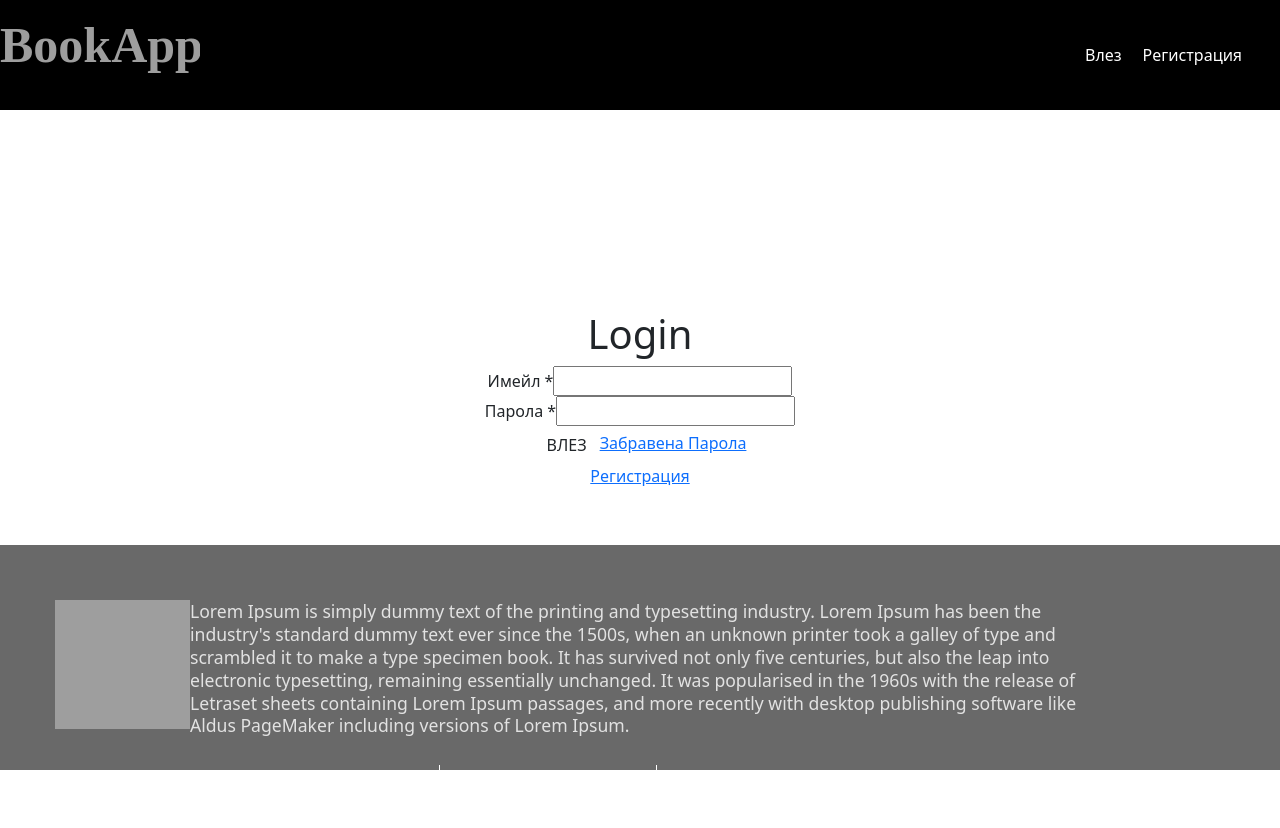
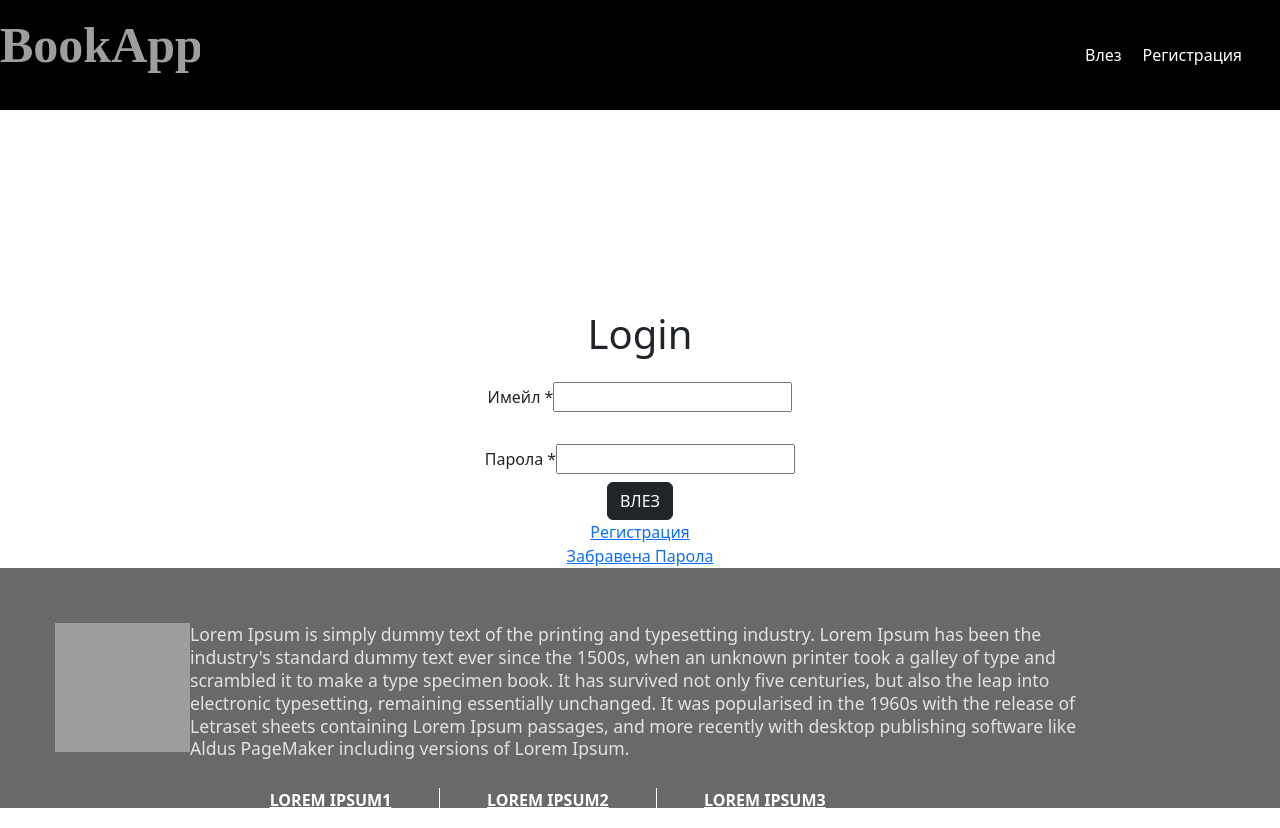
Before and after one commit to lubishata/bookstore, a React app in the folder frontend/: page /login in a window 1280 px wide. Before the commit the page ends 805 px from the top, so only its background shows below. Built offline with nearby package versions, Linux system fonts and the light colour scheme; grey boxes are pictures that could not be loaded.

Commit message:
some styling changes

```diff
--- a/frontend/src/components/Button.tsx
+++ b/frontend/src/components/Button.tsx
@@ -18,7 +18,7 @@ const Button = (props: ButtonProps) => {
     'btn--black': type === "black",
     'btn--rounded': rounded,
     'btn--gradient-lightblue': gradient == "light",
-    'btn--gradient-darkblue': gradient == "dark",
+    'btn-dark': gradient == "dark",
   });
 
   return (
--- a/frontend/src/components/Footer/style/footerstyle.css
+++ b/frontend/src/components/Footer/style/footerstyle.css
@@ -12,17 +12,19 @@ body {
 
 .footer {
 	width: 100%;
-	 min-height: 225px;
+	min-height: 240px;
 	height: auto;
 	background-color: #696969;
 	color: #e2e2e2;
 	padding-top: 55px;
 	z-index: 100;
 }
+
 .footer__container {
 	max-width: 1170px;
 	margin: 0 auto;
 }
+
 .footer__logo {
 	display: block;
 	width: 135px;
@@ -31,10 +33,12 @@ body {
 	font-size: 85px;
 	background: transparent url('https://imgtr.ee/images/2023/07/16/0283e97ddfd922c8cc29df74352222e4.png') no-repeat;
 }
+
 .footer__content {
 	max-width: 1030px;
 	float: left;
 }
+
 .footer__link {
 	margin-top: 12px;
 	display: inline-block;
@@ -48,20 +52,28 @@ body {
 	font-size: 1em;
 	box-sizing: border-box;
 }
+
 .footer__link a {
 	color: white;
 }
- .footer__link--first, .footer__link:nth-child(5) {
+
+.footer__link--first,
+.footer__link:nth-child(5) {
 	border-left-width: 0;
 }
- .footer__link--active a, .footer__link:hover > a, .footer__link:hover > span {
+
+.footer__link--active a,
+.footer__link:hover>a,
+.footer__link:hover>span {
 	color: black !important;
 	cursor: pointer;
 }
- .footer__link--last:hover > span {
+
+.footer__link--last:hover>span {
 	color: inherit !important;
 	cursor: default;
 }
+
 .footer__icon-phone {
 	display: inline-block;
 	width: 15px;
@@ -71,36 +83,45 @@ body {
 	top: 4px;
 	font-size: 21px;
 }
+
 .footer__text {
 	line-height: 1.3em;
 	margin-bottom: 12px;
 	font-size: 1.1em;
 	color: #e2e2e2;
 }
+
 @media (max-width: 1380px) {
 	.footer__content {
 		width: 80%;
 	}
 }
+
 @media (max-width: 1100px) {
 	.footer {
 		padding-bottom: 30px;
 	}
+
 	.footer__link {
 		width: 29%;
 	}
+
 	.footer__link:nth-child(5) {
 		border-left-width: 1px;
 	}
-	 .footer__link--last, .footer__link:nth-child(4) {
+
+	.footer__link--last,
+	.footer__link:nth-child(4) {
 		border-left-width: 0;
 	}
 }
+
 @media (max-width: 920px) {
 	.footer__link {
 		width: 33%;
 	}
 }
+
 @media (max-width: 760px) {
 	.footer {
 		min-height: 300px;
@@ -108,27 +129,35 @@ body {
 		display: inline-block;
 		margin-bottom: -10px;
 	}
+
 	.footer__link {
 		width: 49%;
 	}
-	 .footer__link:nth-child(3), .footer__link:nth-child(5) {
+
+	.footer__link:nth-child(3),
+	.footer__link:nth-child(5) {
 		border-left-width: 0;
 	}
+
 	.footer__link:nth-child(4) {
 		border-left-width: 1px;
 	}
+
 	.footer__logo {
 		display: none;
 	}
+
 	.footer__content {
 		width: 89%;
 		padding: 0 5%;
 	}
 }
+
 @media (max-width: 540px) {
 	.footer__content {
 		margin-bottom: 20px;
 	}
+
 	.footer__link {
 		width: 100%;
 		text-align: left;
@@ -136,6 +165,7 @@ body {
 		margin-bottom: 5px;
 		border-left: solid 1px white !important;
 	}
+
 	.footer__link--first {
 		margin-top: 20px;
 	}
--- a/frontend/src/components/Form/Form.jsx
+++ b/frontend/src/components/Form/Form.jsx
@@ -307,7 +307,7 @@ class Form extends PureComponent {
           <div className="field-group mt-30">
             <Button
               className={btnClass}
-              gradient="light"
+              gradient="dark"
               rounded
               disabled={this.state.inProgress}
               onClick={this.handleSubmit}
--- a/frontend/src/components/Form/FormField.jsx
+++ b/frontend/src/components/Form/FormField.jsx
@@ -204,7 +204,7 @@ class FormField extends PureComponent {
     if (this.props.hide) {
       style = { display: 'none' };
     }
-    return (<div className="field-group clearfix m-10" style={style}>
+    return (<div className="field-group clearfix m-10 mt-3 p-2" style={style}>
       {inputField}
       <FormValidator
         isValid={fieldState.valid}
--- a/frontend/src/components/Login/Login.tsx
+++ b/frontend/src/components/Login/Login.tsx
@@ -48,19 +48,19 @@ const Login = () => {
         fields={fields}
         buttonLabel={t('login')}
         onSubmitForm={onSubmit}
-        formClassName="form-group"
-        afterButton={
-          <Link
-            className="form-page__forgotten-password-link anim-underline"
-            to="/forgotten-password"
-          >
-            {t('forgottenPassword')}
-          </Link>
-        }
+        formClassName="form-group col-xs-6"
       />
       <div className="form-page__bottom-link">
         <Link className="anim-underline" to="/registration">
           {t('registration')}
+        </Link>
+      </div>
+      <div className="form-page__bottom-link">
+        <Link
+          className="form-page__forgotten-password-link anim-underline"
+          to="/forgotten-password"
+        >
+          {t('forgottenPassword')}
         </Link>
       </div>
     </div>
--- a/frontend/src/components/Registration/RegistrationForm.tsx
+++ b/frontend/src/components/Registration/RegistrationForm.tsx
@@ -44,7 +44,7 @@ export interface RegistrationFormProps {
 
 
 
-const RegistrationForm  = () => {
+const RegistrationForm = () => {
 
     const dispatch = useDispatch<AppDispatch>();
     const onSubmit = (data: any) => {
@@ -53,7 +53,7 @@ const RegistrationForm  = () => {
 
     return (
         <div
-        className="registration"
+            className="registration row"
             style={{
                 marginTop: "200px",
                 position: "relative",
@@ -65,6 +65,7 @@ const RegistrationForm  = () => {
                 fields={fields}
                 buttonLabel={t('registration')}
                 onSubmitForm={onSubmit}
+                formClassName="form-group col-xs-6"
             />
         </div>
 
```
Lines whose indentation alone changed are shown as unchanged.
